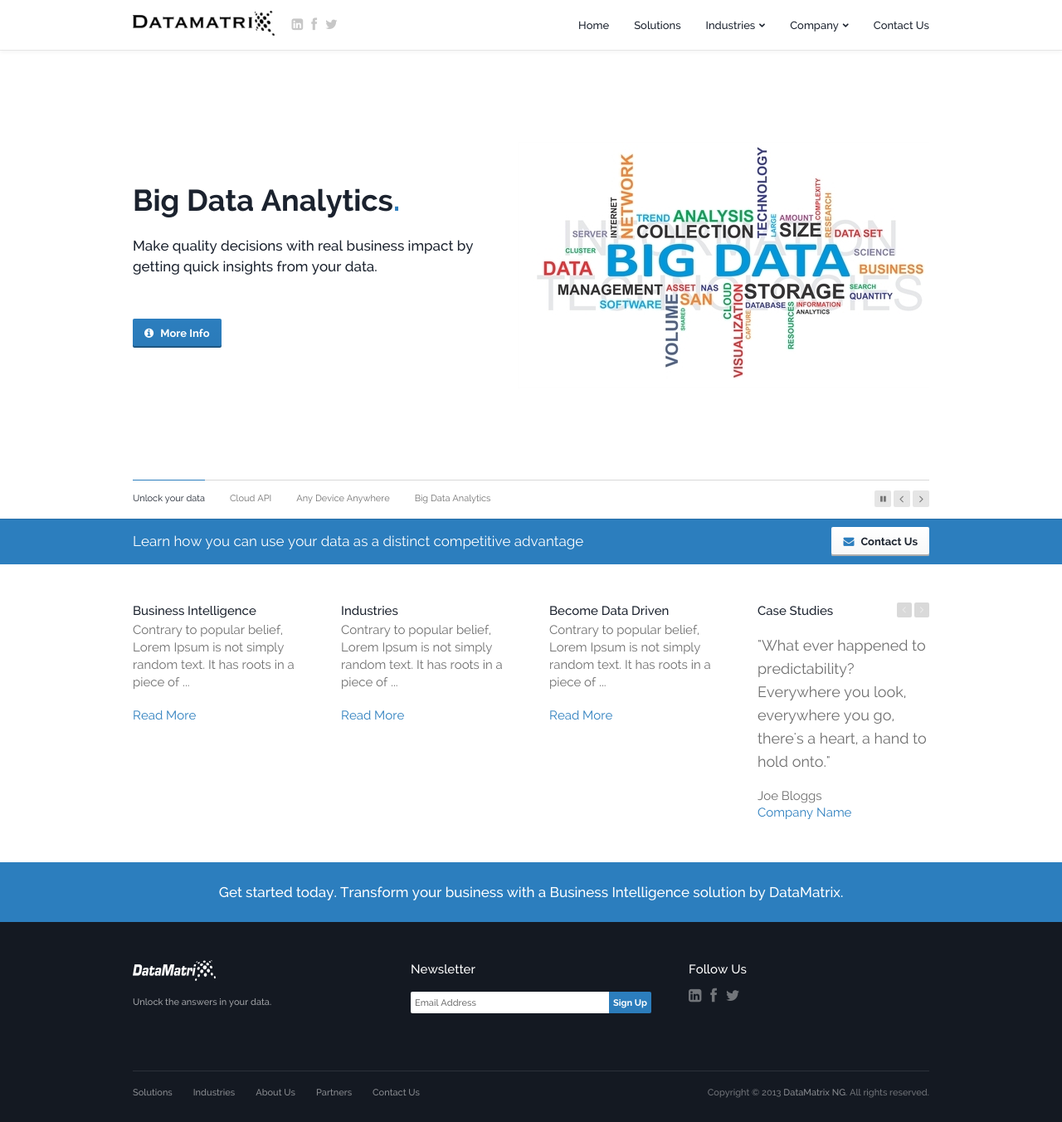
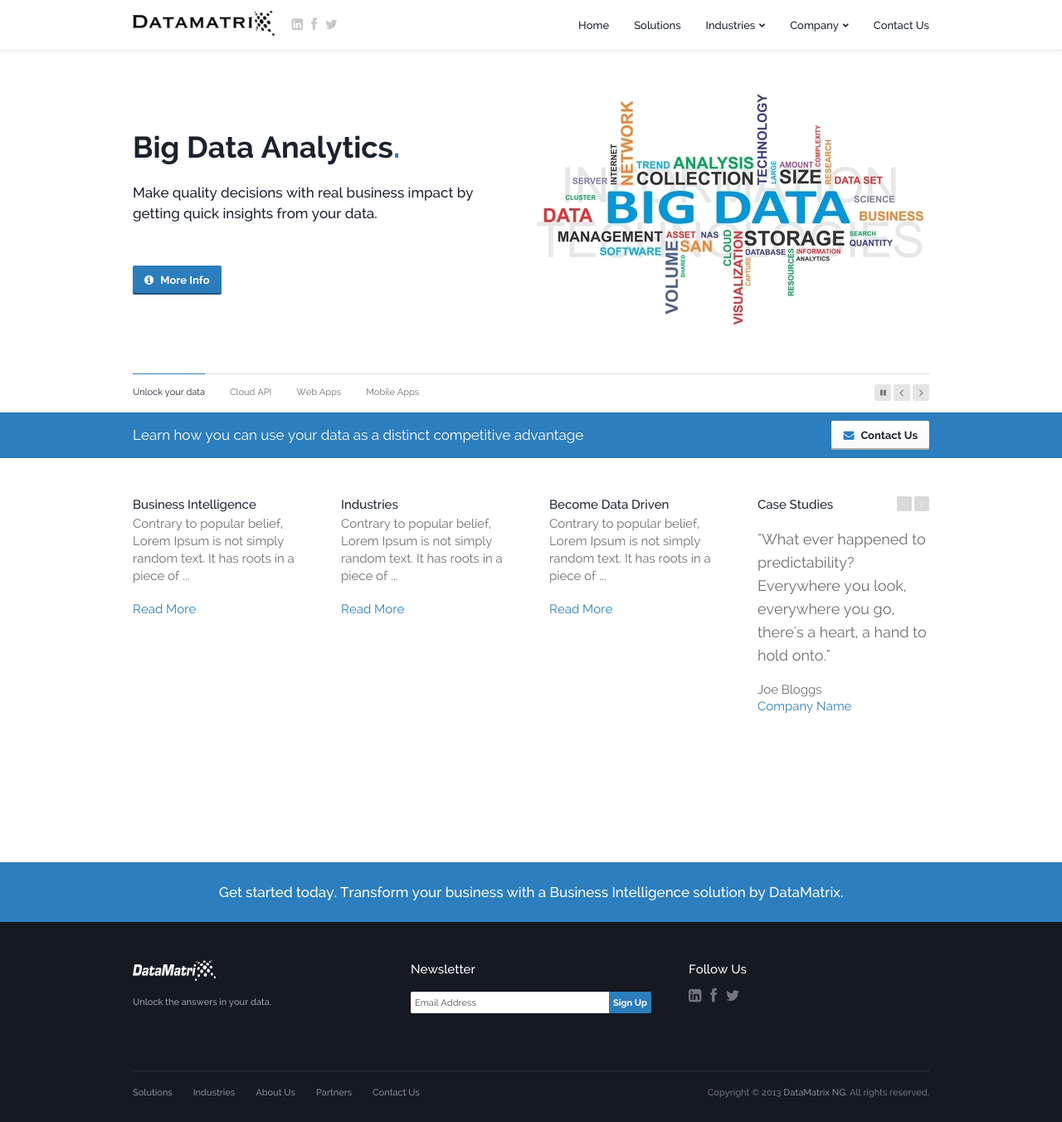
Before and after one commit to dtmtx/dtmtx.github.io, a Jekyll site: the page built from index.html, in a window 1280 px wide and 1352 px high. Shown: the whole window at 83% size. Built offline with Jekyll 4.4.1, drawn with Linux system fonts in a browser that asks for light colours; Markdown is read by kramdown in place of the engine named in the settings.

Commit message:
change banner height

```diff
--- a/css/styles.css
+++ b/css/styles.css
@@ -909,7 +909,7 @@
 	background-position: center top;
 	background-attachment: fixed;
 	visibility: hidden;
-	height:625px;
+	/*height:625px;*/
 }
 .slide-inner {
 	display: table-cell;
--- a/index.html
+++ b/index.html
@@ -207,8 +207,8 @@
               <ul id="bx-pager">
                 <li><a data-slide-index="0" href="">Unlock your data</a></li>
                 <li><a data-slide-index="1" href="">Cloud API</a></li>
-                <li><a data-slide-index="2" href="">Any Device Anywhere</a></li>
-                <li><a data-slide-index="3" href="">Big Data Analytics</a></li>
+                <li><a data-slide-index="2" href="">Web Apps</a></li>
+                <li><a data-slide-index="3" href="">Mobile Apps</a></li>
               </ul>
               <!-- ~~~~~~~~~~~~~~~~~ -->
               <!-- END Slide Links -->
```
